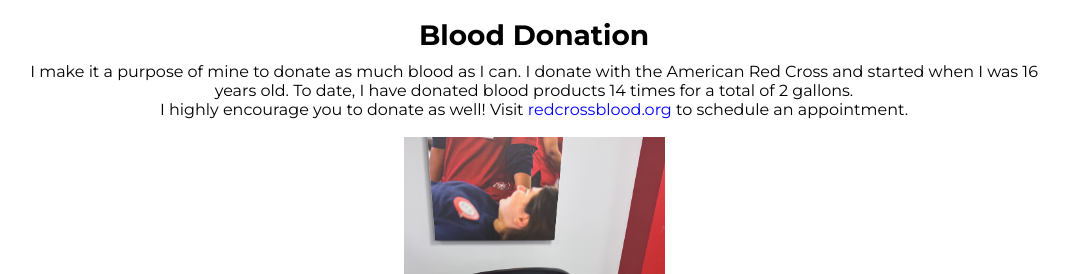
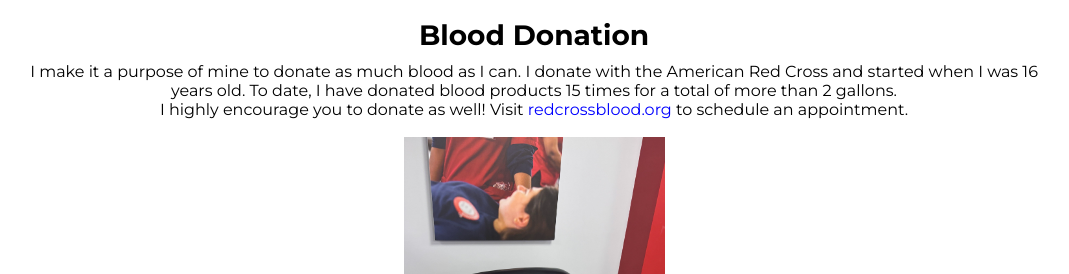
Before and after one commit to jt-pl/jt-pl.github.io, a Jekyll site: the page blood.html, which Jekyll copies as it is, in a window 1280 px wide. Shown: the top 274 px of the page, without its empty margins (106-1175 px from the left). Built offline with Jekyll 4.4.1, drawn with Linux system fonts in a browser that asks for light colours.

Commit message:
Update blood.html

```diff
--- a/blood.html
+++ b/blood.html
@@ -12,7 +12,7 @@
 <center><div class="header">
   <h1>Blood Donation</h1>
 </div></center>
-<p align="center">I make it a purpose of mine to donate as much blood as I can. I donate with the American Red Cross and started when I was 16 years old. To date, I have donated blood products 14 times for a total of 2 gallons.<br>I highly encourage you to donate as well! Visit <a href = "https://redcrossblood.org" target = "_blank">redcrossblood.org</a> to schedule an appointment.</p>
+<p align="center">I make it a purpose of mine to donate as much blood as I can. I donate with the American Red Cross and started when I was 16 years old. To date, I have donated blood products 15 times for a total of more than 2 gallons.<br>I highly encourage you to donate as well! Visit <a href = "https://redcrossblood.org" target = "_blank">redcrossblood.org</a> to schedule an appointment.</p>
 
 <br>
 
```
